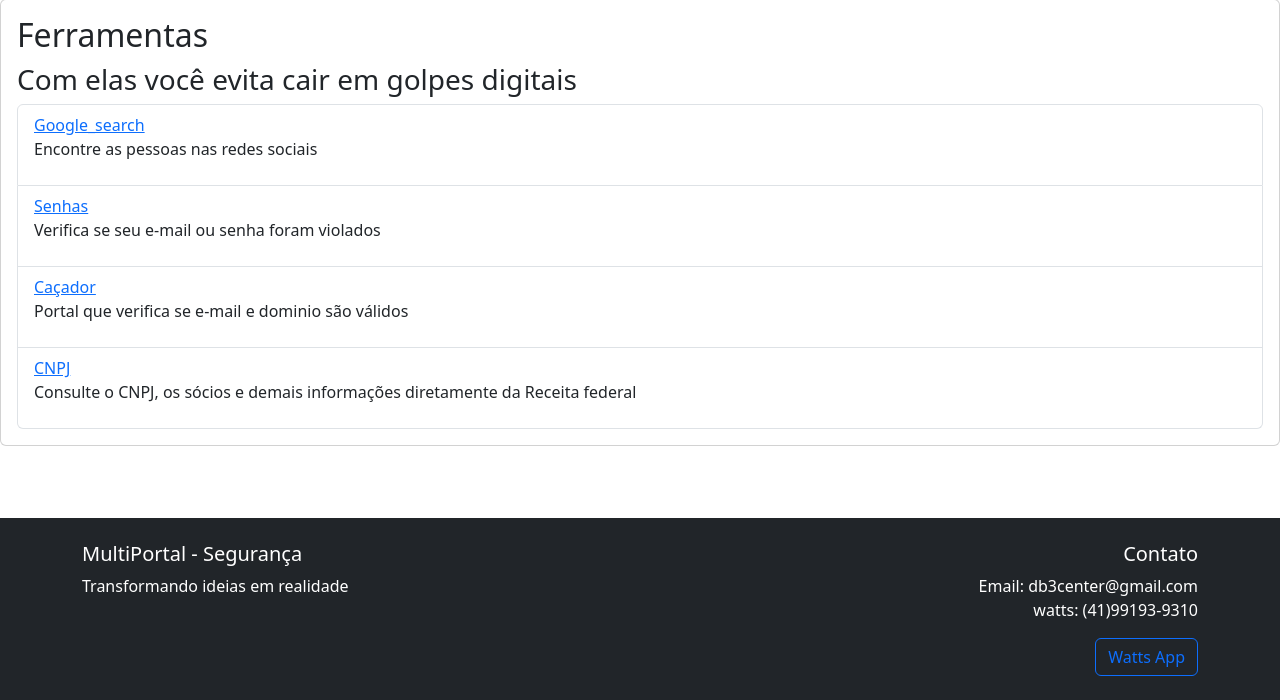
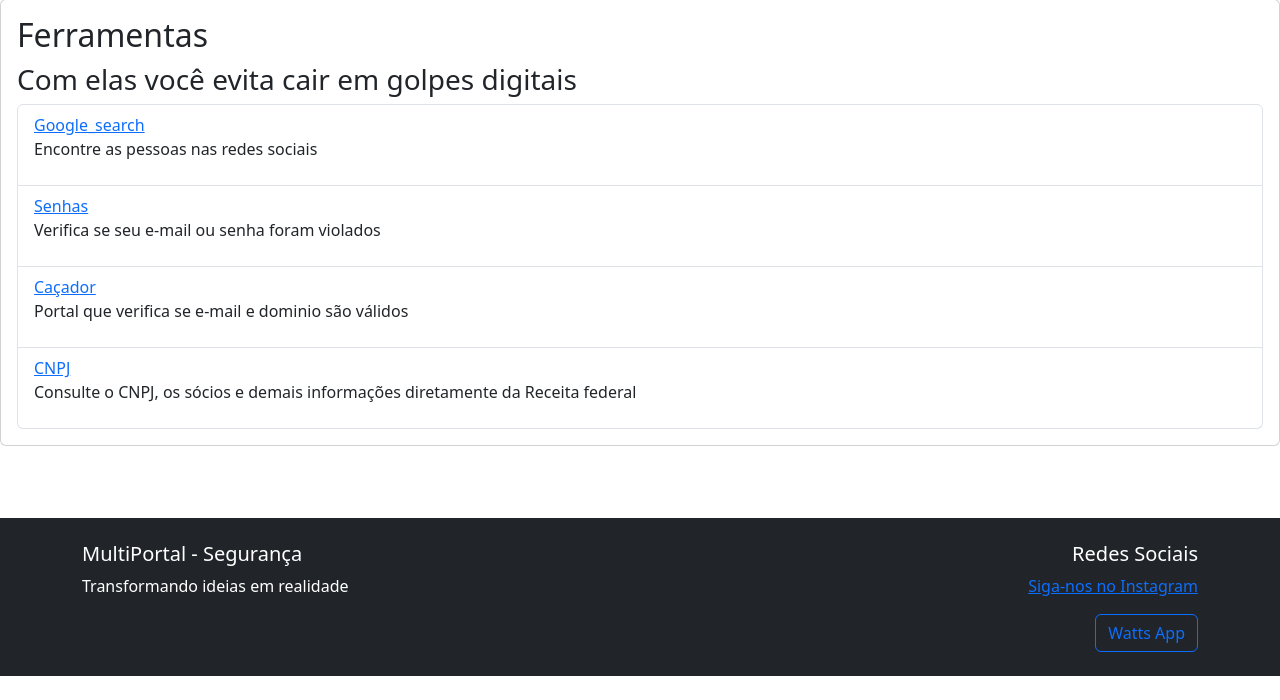
Before and after one commit to Db3center/Db3site, a Python web app: template templates/seg.html in a window 1280 px wide. Shown: the part 659-1359 px from the top of the page. After the commit the page ends 1335 px from the top, so only its background shows below. Run offline with Jinja, Linux system fonts and the light colour scheme; the template is opened without the code that fills it, so the values that code supplies are empty.

Commit message:
Update seg.html

```diff
--- a/templates/seg.html
+++ b/templates/seg.html
@@ -92,10 +92,9 @@
                     <p>Transformando ideias em realidade</p>
                 </div>
                 <div class="col-md-6 text-md-end">
-                    <h5>Contato</h5>
-                    <p>Email: db3center@gmail.com<br>
-                    watts: (41)99193-9310</p>
-                    <a href="https://wa.me/5541991939310?text=Bem%20vindo%20a%20Db3center" class="btn btn-outline-primary">Watts App</a>
+                    <h5>Redes Sociais</h5>
+                    <p><a href="https://www.instagram.com/db3center/" target="_blank">Siga-nos no Instagram</a> </p>
+                   <a href="https://wa.me/5541991939310?text=Bem%20vindo%20a%20Db3center" class="btn btn-outline-primary">Watts App</a>
                 </div>
             </div>
         </div>
```
